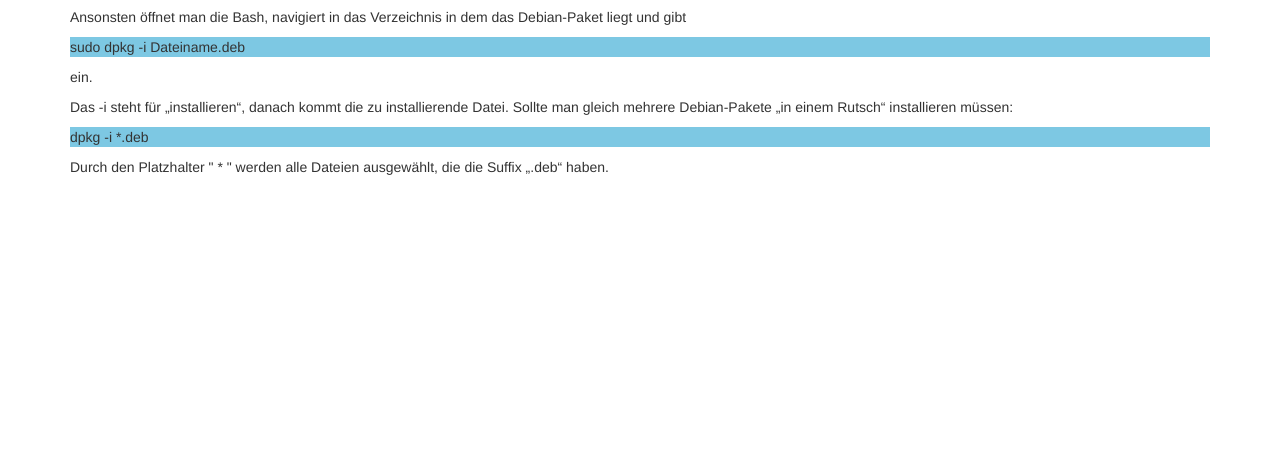
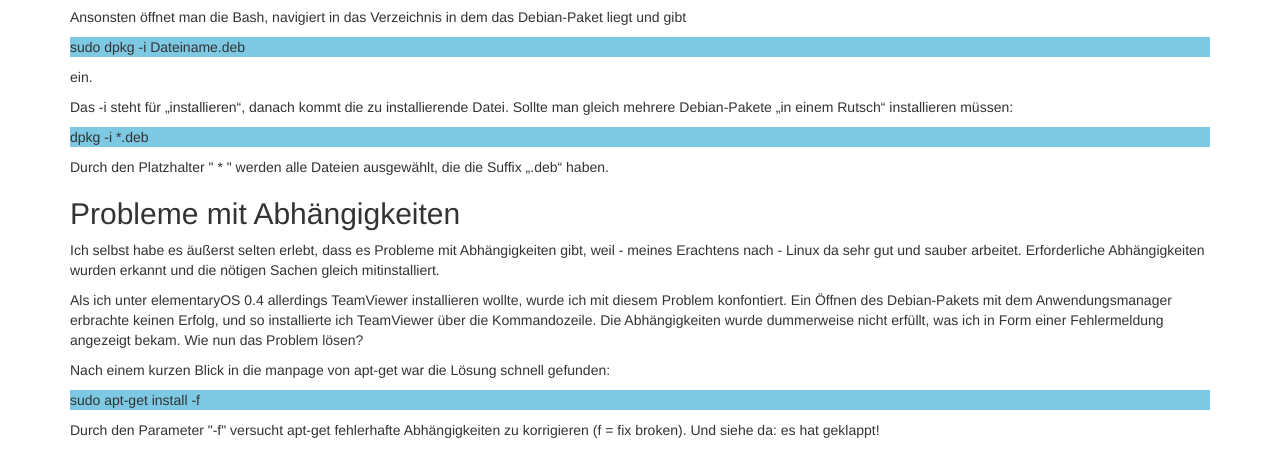
Before and after one commit to alex-gehrig/alex-gehrig.github.io, a plain HTML site: page install.html in a window 1280 px wide. Shown: the part 570-1020 px from the top of the page. Before the commit the page ends 800 px from the top, so only its background shows below. Drawn offline with Linux system fonts and the light colour scheme.

Commit message:
Add files via upload

```diff
--- a/install.html
+++ b/install.html
@@ -85,6 +85,21 @@
         <p class="befehl">dpkg -i *.deb</p>
         Durch den Platzhalter " * " werden alle Dateien ausgewählt, die die Suffix „.deb“ haben.</p>
 
+      <h2>Probleme mit Abhängigkeiten</h2>
+      <p>Ich selbst habe es äußerst selten erlebt, dass es Probleme mit Abhängigkeiten gibt, weil - meines Erachtens nach - Linux
+        da sehr gut und sauber arbeitet. Erforderliche Abhängigkeiten wurden erkannt und die nötigen Sachen gleich
+        mitinstalliert.</p>
+
+      <p>Als ich unter elementaryOS 0.4 allerdings TeamViewer installieren wollte, wurde ich mit diesem Problem konfontiert. Ein
+        Öffnen des Debian-Pakets mit dem Anwendungsmanager erbrachte keinen Erfolg, und so installierte ich TeamViewer über
+        die Kommandozeile. Die Abhängigkeiten wurde dummerweise nicht erfüllt, was ich in Form einer Fehlermeldung
+        angezeigt bekam. Wie nun das Problem lösen?</p>
+
+      <p>Nach einem kurzen Blick in die manpage von apt-get war die Lösung schnell gefunden:</p>
+      <p class="befehl">sudo apt-get install -f</p>
+      <p>Durch den Parameter "-f" versucht apt-get fehlerhafte Abhängigkeiten zu korrigieren (f = fix broken). Und siehe da:
+        es hat geklappt!</p>
+
     </div><!-- /.container -->
 
 
```
